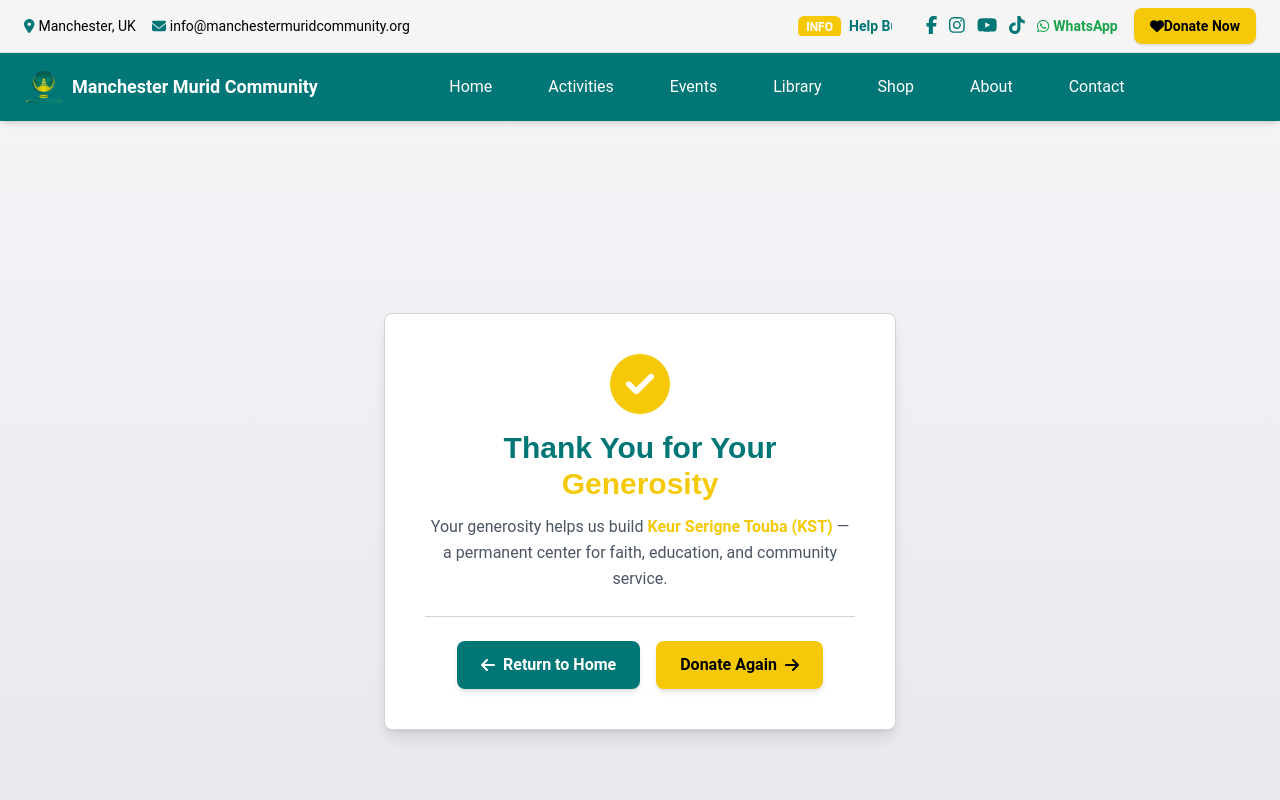
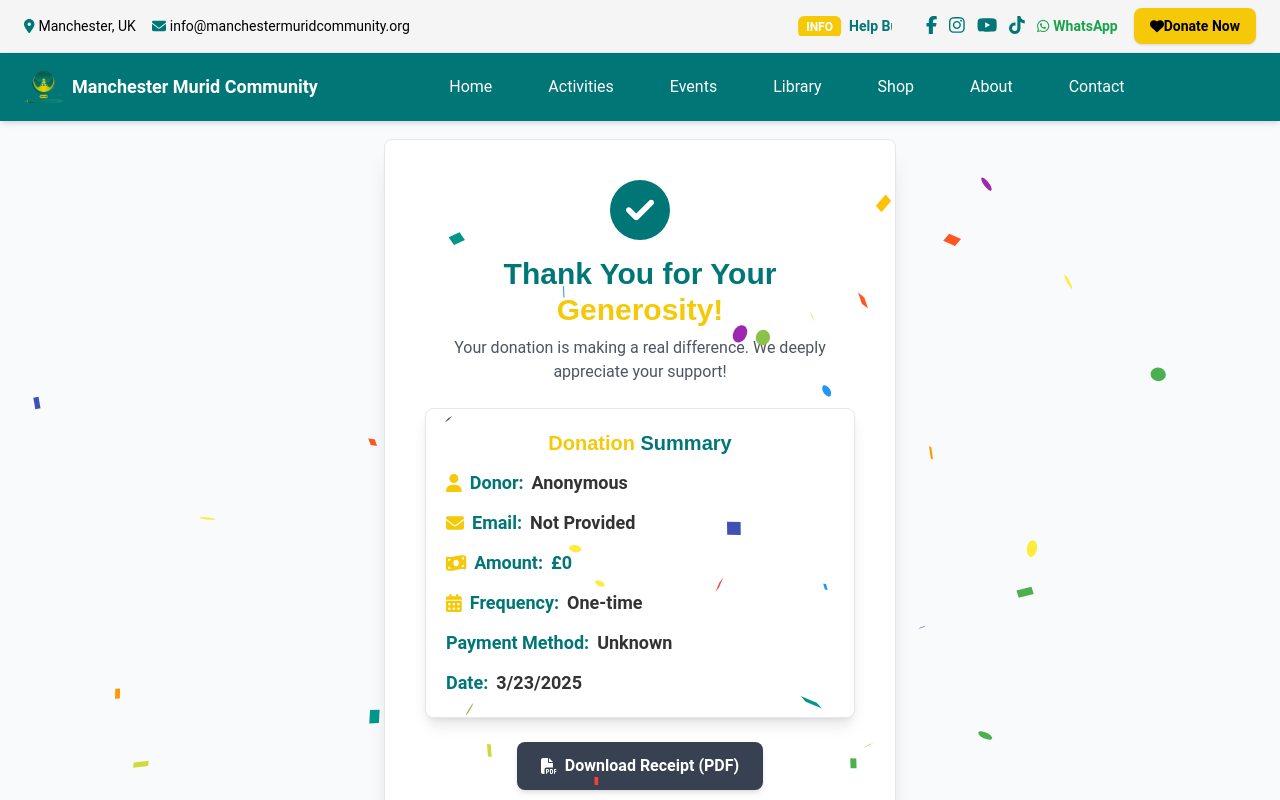
Before and after one commit to bashirseye28/mmc-starter, a Next.js app: page /donate/success in a window 1280 px wide. Shown: the top 800 px of the page. Built offline with nearby package versions, Linux system fonts and the light colour scheme; no server answers.

Commit message:
fix: correct success page typing and session handling

```diff
--- a/src/app/donate/success/page.tsx
+++ b/src/app/donate/success/page.tsx
@@ -1,62 +1,198 @@
-"use client";
+'use client';
 
-import Link from "next/link";
-import { motion } from "framer-motion";
-import { FontAwesomeIcon } from "@fortawesome/react-fontawesome";
-import { faCheckCircle, faArrowLeft, faArrowRight } from "@fortawesome/free-solid-svg-icons";
+import { useEffect, useState } from 'react';
+import { useRouter } from 'next/navigation';
+import { motion } from 'framer-motion';
+import { FontAwesomeIcon } from '@fortawesome/react-fontawesome';
+import {
+  faArrowRight,
+  faArrowLeft,
+  faCheckCircle,
+  faFilePdf,
+  faEnvelope,
+  faMoneyBillWave,
+  faCalendarAlt,
+  faUser,
+} from '@fortawesome/free-solid-svg-icons';
+import jsPDF from 'jspdf';
+import Confetti from 'react-confetti';
 
-const SuccessPage = () => {
+export default function SuccessPage({
+  params,
+  searchParams,
+}: {
+  params: Record<string, string>;
+  searchParams: Record<string, string | string[] | undefined>;
+}) {
+  const sessionId =
+    typeof searchParams.session_id === 'string' ? searchParams.session_id : undefined;
+
+  const router = useRouter();
+
+  const [donationDetails, setDonationDetails] = useState({
+    amount: 0,
+    frequency: 'One-time',
+    method: 'Unknown',
+    donorName: 'Anonymous',
+    donorEmail: 'Not Provided',
+    date: new Date().toLocaleDateString(),
+  });
+
+  useEffect(() => {
+    const fetchDonationDetails = async () => {
+      if (!sessionId) return;
+
+      try {
+        const response = await fetch(`/api/stripe/session?session_id=${sessionId}`);
+        const data = await response.json();
+
+        if (response.ok) {
+          setDonationDetails({
+            amount: data.amount_total ? parseFloat(data.amount_total) : 0,
+            frequency: data.frequency || 'One-time',
+            method: data.payment_method_types || 'Card',
+            donorName: data.donor_name || 'Anonymous',
+            donorEmail: data.donor_email || 'Not Provided',
+            date: new Date().toLocaleDateString(),
+          });
+        } else {
+          console.error('Failed to fetch donation details:', data.error);
+        }
+      } catch (error) {
+        console.error('Error fetching donation details:', error);
+      }
+    };
+
+    fetchDonationDetails();
+  }, [sessionId]);
+
+  const generatePDF = () => {
+    const doc = new jsPDF();
+    const logoUrl =
+      'https://res.cloudinary.com/dnmoy5wua/image/upload/v1742051469/logo_ys5gk6.png';
+
+    doc.addImage(logoUrl, 'PNG', 80, 10, 50, 20);
+    doc.setFont('helvetica', 'bold');
+    doc.setFontSize(22);
+    doc.text('Donation Receipt', 20, 45);
+
+    doc.setFontSize(14);
+    doc.setFont('helvetica', 'normal');
+    doc.text(`Donor Name: ${donationDetails.donorName}`, 20, 60);
+    doc.text(`Donor Email: ${donationDetails.donorEmail}`, 20, 70);
+    doc.text(`Donation Amount: £${donationDetails.amount}`, 20, 80);
+    doc.text(`Donation Frequency: ${donationDetails.frequency}`, 20, 90);
+    doc.text(`Payment Method: ${donationDetails.method}`, 20, 100);
+    doc.text(`Date: ${donationDetails.date}`, 20, 110);
+
+    doc.setFontSize(12);
+    doc.setFont('helvetica', 'italic');
+    doc.text('Thank you for your generous donation!', 20, 130);
+    doc.text('Manchester Murid Community', 20, 140);
+    doc.setFont('helvetica', 'normal');
+    doc.text('info@manchestermuridcommunity.org', 20, 160);
+    doc.text('+44 7541 475 547', 20, 170);
+    doc.setFont('helvetica', 'bold');
+    doc.text('Registered Charity No: 1194666', 20, 150);
+
+    doc.save('Donation_Receipt.pdf');
+  };
+
   return (
-    <section className="min-h-screen flex items-center justify-center bg-gradient-to-b from-gray-100 to-gray-200 px-4">
-      <div className="bg-white shadow-lg p-10 rounded-lg text-center max-w-lg border border-gray-300">
+    <main className="min-h-screen flex items-center justify-center bg-gray-50 px-6 relative">
+      <Confetti recycle={false} numberOfPieces={300} />
 
-        {/* ✅ Animated Success Checkmark */}
+      <div className="bg-white shadow-xl p-10 rounded-lg text-center max-w-lg border border-gray-200">
         <motion.div
           initial={{ scale: 0.5, opacity: 0 }}
           animate={{ scale: 1, opacity: 1 }}
-          transition={{ duration: 0.8, ease: "easeOut" }}
-          className="text-gold"
+          transition={{ duration: 0.8, ease: 'easeOut' }}
+          className="text-primary"
         >
           <FontAwesomeIcon icon={faCheckCircle} className="text-6xl" />
         </motion.div>
 
-        {/* ✅ Thank You Message */}
-        <h1 className="text-3xl font-bold text-primary mt-4">
-          Thank You for Your <span className="text-gold">Generosity</span>
-        </h1>
-        <p className="text-gray-600 mt-3 leading-relaxed">
-          Your generosity helps us build
-          <span className="text-gold font-semibold"> Keur Serigne Touba (KST)</span> —
-          a permanent center for faith, education, and community service.
+        <h2 className="text-3xl font-bold text-primary mt-4">
+          Thank You for Your <span className="text-gold">Generosity!</span>
+        </h2>
+        <p className="text-gray-600 mt-2">
+          Your donation is making a real difference. We deeply appreciate your support!
         </p>
 
-        {/* ✅ Divider */}
-        <div className="border-t border-gray-300 my-6"></div>
+        <motion.div
+          className="mt-6 bg-white p-5 rounded-lg border shadow-lg"
+          initial={{ opacity: 0, scale: 0.9 }}
+          animate={{ opacity: 1, scale: 1 }}
+          transition={{ duration: 0.8, delay: 0.3 }}
+        >
+          <h3 className="text-xl font-semibold text-primary text-center">
+            <span className="text-gold">Donation</span> Summary
+          </h3>
 
-        {/* ✅ Next Actions */}
+          <div className="mt-3 space-y-3">
+            <p className="text-lg font-semibold text-primary flex items-center gap-2">
+              <FontAwesomeIcon icon={faUser} className="text-gold" />
+              Donor: <span className="text-darkText">{donationDetails.donorName}</span>
+            </p>
+            <p className="text-lg font-semibold text-primary flex items-center gap-2">
+              <FontAwesomeIcon icon={faEnvelope} className="text-gold" />
+              Email: <span className="text-darkText">{donationDetails.donorEmail}</span>
+            </p>
+            <p className="text-lg font-semibold text-primary flex items-center gap-2">
+              <FontAwesomeIcon icon={faMoneyBillWave} className="text-gold" />
+              Amount: <span className="text-primary font-bold">£{donationDetails.amount}</span>
+            </p>
+            <p className="text-lg font-semibold text-primary flex items-center gap-2">
+              <FontAwesomeIcon icon={faCalendarAlt} className="text-gold" />
+              Frequency: <span className="text-darkText">{donationDetails.frequency}</span>
+            </p>
+            <p className="text-lg font-semibold text-primary flex items-center gap-2">
+              Payment Method: <span className="text-darkText capitalize">{donationDetails.method}</span>
+            </p>
+            <p className="text-lg font-semibold text-primary flex items-center gap-2">
+              Date: <span className="text-darkText">{donationDetails.date}</span>
+            </p>
+          </div>
+        </motion.div>
+
+        <motion.div
+          className="mt-6 flex justify-center"
+          initial={{ opacity: 0, y: 20 }}
+          animate={{ opacity: 1, y: 0 }}
+          transition={{ duration: 0.8, delay: 0.5 }}
+        >
+          <button
+            onClick={generatePDF}
+            className="px-6 py-3 bg-gray-700 text-white font-semibold rounded-lg shadow-md hover:bg-gray-900 transition flex items-center justify-center gap-2"
+          >
+            <FontAwesomeIcon icon={faFilePdf} />
+            Download Receipt (PDF)
+          </button>
+        </motion.div>
+
         <motion.div
           className="mt-6 flex flex-col sm:flex-row justify-center gap-4"
           initial={{ opacity: 0, y: 20 }}
           animate={{ opacity: 1, y: 0 }}
           transition={{ duration: 0.8, delay: 0.5 }}
         >
-          <Link href="/">
-            <button className="px-6 py-3 bg-primary text-white font-semibold rounded-lg shadow-md hover:bg-darkPrimary transition flex items-center justify-center gap-2">
-              <FontAwesomeIcon icon={faArrowLeft} />
-              Return to Home
-            </button>
-          </Link>
+          <button
+            onClick={() => router.push('/')}
+            className="px-6 py-3 bg-primary text-white font-semibold rounded-lg shadow-md hover:bg-darkPrimary transition flex items-center justify-center gap-2"
+          >
+            <FontAwesomeIcon icon={faArrowLeft} />
+            Return to Homepage
+          </button>
 
-          <Link href="/donate">
-            <button className="px-6 py-3 bg-gold text-black font-semibold rounded-lg shadow-md hover:bg-yellow-500 transition flex items-center justify-center gap-2">
-              Donate Again
-              <FontAwesomeIcon icon={faArrowRight} />
-            </button>
-          </Link>
+          <button
+            onClick={() => router.push('/donate')}
+            className="px-6 py-3 bg-gold text-black font-semibold rounded-lg shadow-md hover:bg-[#d4af37] transition flex items-center justify-center gap-2"
+          >
+            Donate Again
+            <FontAwesomeIcon icon={faArrowRight} />
+          </button>
         </motion.div>
       </div>
-    </section>
+    </main>
   );
-};
-
-export default SuccessPage;
+}
```
